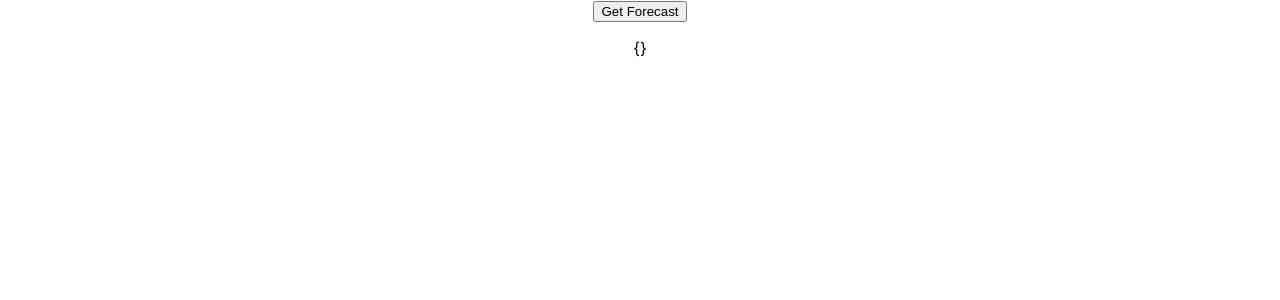
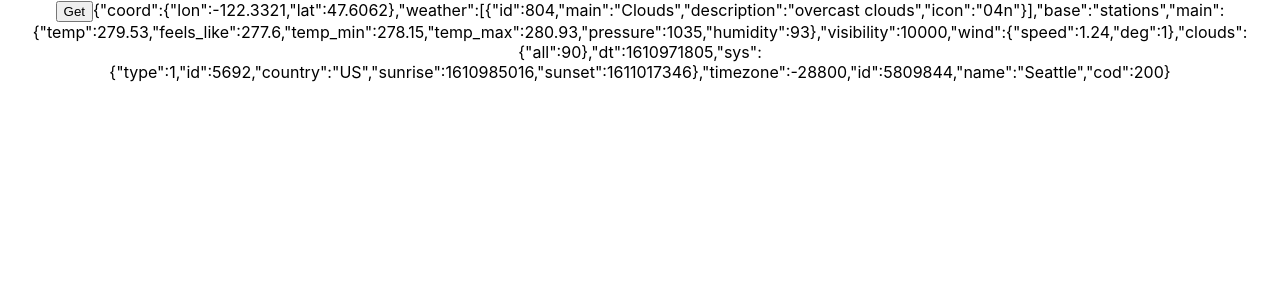
Before and after one commit to satyam-saxen/weather-app, a React (Create React App) app: page / in a window 1280 px wide. Shown: the top 300 px of the page. Built offline with nearby package versions, Linux system fonts and the light colour scheme; no server answers.

Commit message:
Hard coded weather data for further work

```diff
--- a/src/App.js
+++ b/src/App.js
@@ -1,4 +1,4 @@
-import logo from './logo.svg';
+// import logo from './logo.svg';
 import './App.css';
 import Forecast from './Components/Forecast/Forecast';
 
--- a/src/Components/Forecast/Forecast.js
+++ b/src/Components/Forecast/Forecast.js
@@ -1,34 +1,21 @@
-import {useState} from 'react';
 const Forecast = ()=>{
-    let [res,setResponse] = useState({});
+    let res;
     const getForecast = ()=>{
-        fetch("https://community-open-weather-map.p.rapidapi.com/weather?q=Seattle", {
-            "method": "GET",
-            "headers": {
-                "x-rapidapi-key": "9f9bcdd758msh8f45bd9580c94a0p1e50bajsnc53f1c6d1416",
-                "x-rapidapi-host": "community-open-weather-map.p.rapidapi.com"
-            }
-        })
-        .then(response=>response.json())
-        .then(res=>{
-            setResponse(res)
-        })
-        .catch(err => {
-            console.error(err);
-        });
+        res = {"coord":{"lon":-122.3321,"lat":47.6062},"weather":[{"id":804,"main":"Clouds",
+        "description":"overcast clouds","icon":"04n"}],"base":"stations","main":{"temp":279.53,
+        "feels_like":277.6,"temp_min":278.15,"temp_max":280.93,"pressure":1035,"humidity":93},
+        "visibility":10000,"wind":{"speed":1.24,"deg":1},"clouds":{"all":90},"dt":1610971805,
+        "sys":{"type":1,"id":5692,"country":"US","sunrise":1610985016,"sunset":1611017346},
+        "timezone":-28800,"id":5809844,"name":"Seattle","cod":200};
+        // res = res.json();
+
     }
-
     return(
         <>
-            <button onClick={getForecast()}>Get Forecast</button>
-            <div>
-                <p>{JSON.stringify(res)}</p>
-            </div>
-
+        <button onClick={getForecast()}>Get</button>
+        {JSON.stringify(res)}
         </>
     )
-
-
 }
 
 export default Forecast;
```
